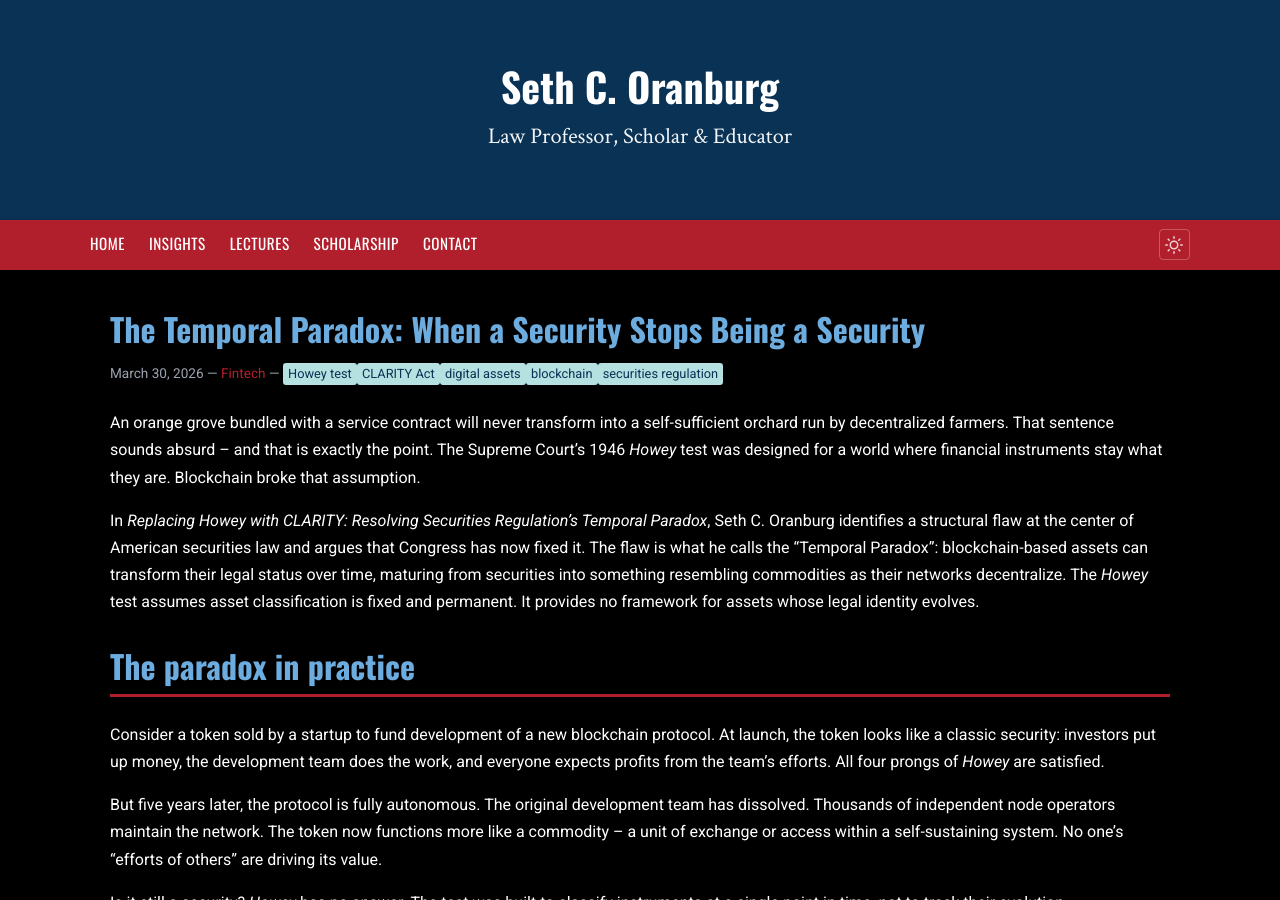
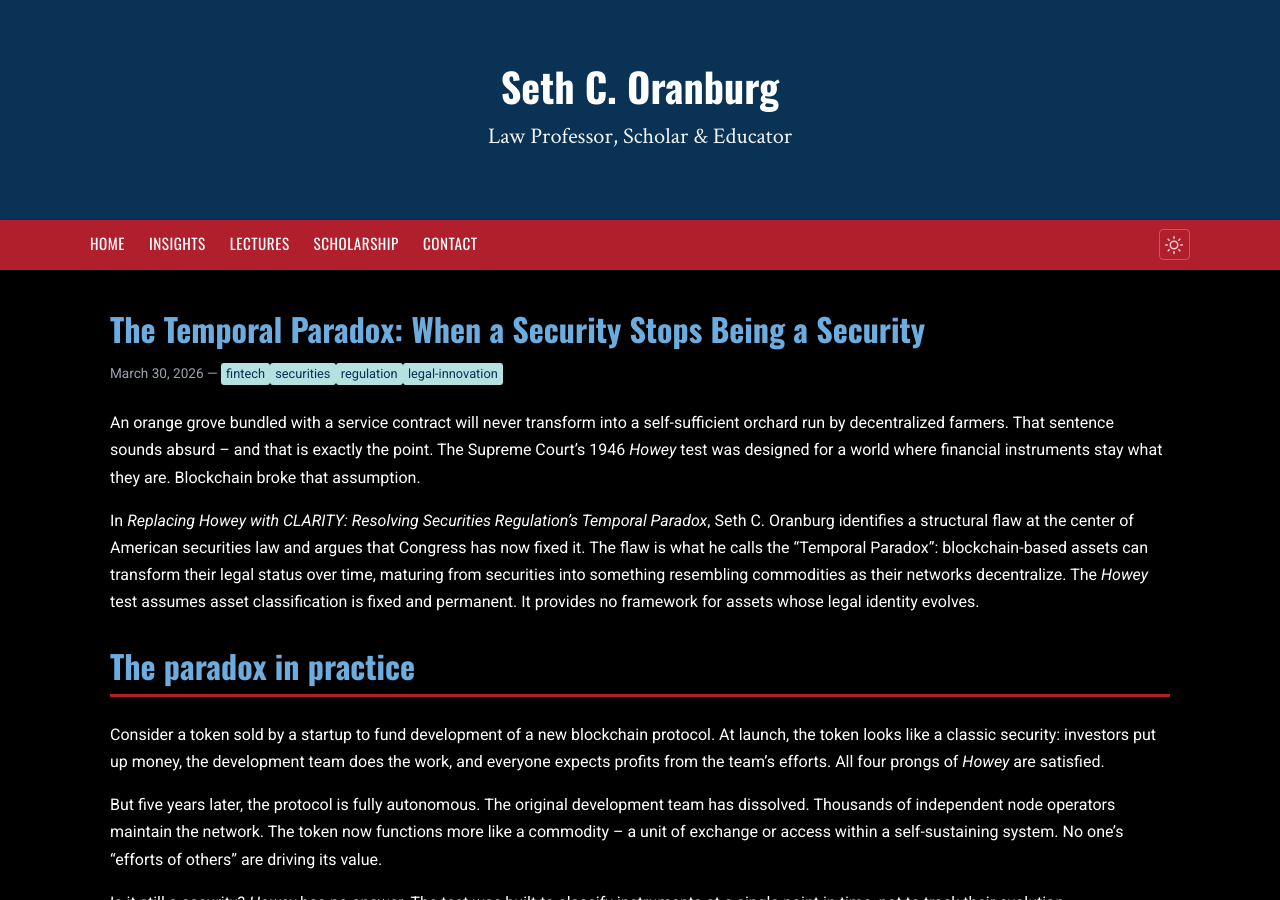
Before and after one commit to Oranburg/oranburg.github.io, a Jekyll site: the page built from _posts/2026-03-30-temporal-paradox-security-stops-being-security.md, in a window 1280 px wide and 900 px high. Built offline with Jekyll 4.4.1, drawn with Linux system fonts in a browser that asks for light colours.

Commit message:
Fix insight post tags to match existing taxonomy topic pages
All 5 Digital Assets insight posts had invented tags (stablecoin,
GENIUS Act, Big Tech, DeFi) that didn't match any topic page in
insights/topics/. Posts were orphaned from Browse by Area navigation.

Fixed: tags now use only values from the existing vocabulary
(fintech, securities, regulation, markets, legal-innovation, business).
Added kind field (guide/essay). Removed category field.

Co-Authored-By: Claude Opus 4.6 (1M context) <noreply@anthropic.com>

```diff
--- a/_posts/2026-03-30-temporal-paradox-security-stops-being-security.md
+++ b/_posts/2026-03-30-temporal-paradox-security-stops-being-security.md
@@ -2,8 +2,8 @@
 layout: post
 title: "The Temporal Paradox: When a Security Stops Being a Security"
 date: 2026-03-30
-category: fintech
-tags: [Howey test, CLARITY Act, digital assets, blockchain, securities regulation]
+tags: [fintech, securities, regulation, legal-innovation]
+kind: guide
 source_papers: [replacing-howey]
 featured: true
 excerpt: "A token that starts as a security can mature into something else entirely. The Supreme Court's 80-year-old test has no answer for this."
```
Also changed, not shown: _posts/2026-03-30-antitrust-for-the-decentralized-internet.md (+2 -2 lines), _posts/2026-03-30-not-all-tokens-are-securities.md (+2 -2 lines), _posts/2026-03-30-short-history-of-financial-technology.md (+2 -2 lines), _posts/2026-03-30-what-the-genius-act-actually-does.md (+2 -2 lines).
